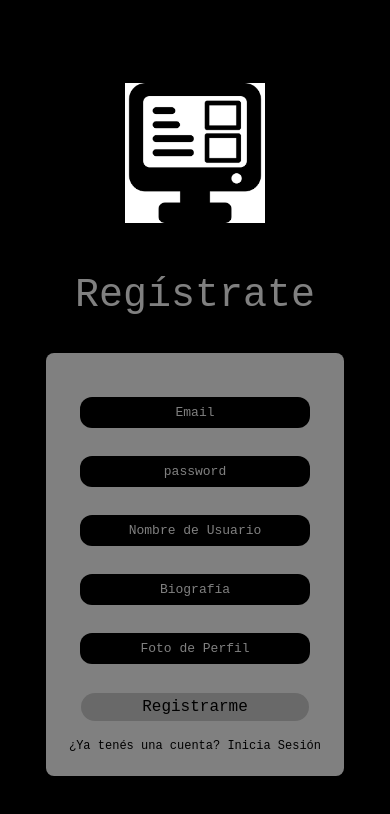
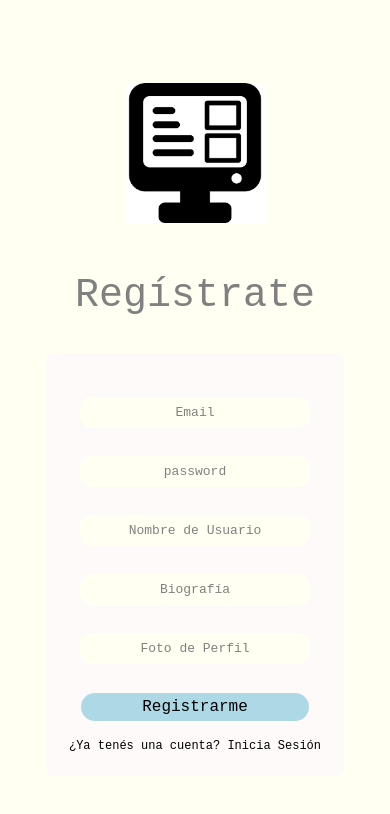
Before and after one commit to nachoojeda/finalProg3, a React Native app: screen /Home in a window 390 px wide. Shown: the top 814 px of the page. Built offline with nearby package versions, Linux system fonts and the light colour scheme.

Commit message:
agregando estilos

```diff
--- a/src/components/Camara/Camara.js
+++ b/src/components/Camara/Camara.js
@@ -3,6 +3,7 @@ import React, { Component } from 'react'
 import {Camera} from 'expo-camera'
 import { TouchableOpacity } from 'react-native-web'
 import {storage} from '../../firebase/config'
+
 
 
 class Camara extends Component {
@@ -65,8 +66,8 @@ class Camara extends Component {
                 type={Camera.Constants.Type.back}
                 ref={metodos => this.metodosCamara = metodos}
                 />
-                <TouchableOpacity onPress={ () => this.tomarFoto()}>
-                    <Text>tomar foto</Text>
+                <TouchableOpacity style={styles.texto} onPress={ () => this.tomarFoto()}>
+                <Text style={styles.boton}>Shoot</Text>
                 </TouchableOpacity>
             </>
             : this.state.mostrarCamara === false && this.state.fotoUri != '' ?
@@ -76,12 +77,12 @@ class Camara extends Component {
                 style={styles.image}
                 />
                 <TouchableOpacity onPress={()=> this.aceptarImagen()}>
-                    <Text>
+                    <Text style={styles.boton}>
                         Aceptar imagen
                     </Text>
                 </TouchableOpacity>
                 <TouchableOpacity  onPress={()=> this.rechazarImagen()}>
-                    <Text>
+                    <Text style={styles.boton}>
                         Rechazar imagen
                     </Text>
                 </TouchableOpacity>
@@ -95,115 +96,31 @@ class Camara extends Component {
 
 const styles = StyleSheet.create({
     container:{
-        flex:1
+        height:500,
     },
     camarabody:{
-        height:50,
-        width:300
+        height:500,
+        width: 500
     },
     image:{
-        height:100,
-        width: 300
+        height:500,
+        width: 500
 
-    }
+    } ,
+    texto:{
+        alignItems: 'center',
+        justifyContent: 'center'
+    },
+    boton:{
+        fontFamily: 'monospace',
+        fontSize: 16,
+        margin: 15,
+        backgroundColor: 'rgb(173, 216, 230)',
+        borderRadius: 20,
+        textAlign: 'center',
+        padding: 5
+
+    },
 })
 
 export default Camara
-
-// import { Text, View, StyleSheet, Image } from 'react-native'
-// import React, { Component } from 'react'
-// import { Camera } from 'expo-camera'
-// import { TouchableOpacity } from 'react-native-web'
-
-// class Camara extends Component {
-
-//   constructor() {
-//     super()
-//     this.metodosCamara = null
-//     this.state = {
-//       showCamara: false,
-//       fotoUri: ''
-//     }
-//   }
-//   componentDidMount() {
-//     Camera.requestCameraPermissionsAsync()
-//       .then(() => {
-//         this.setState({
-//           showCamara: true
-//         })
-//       })
-//       .catch(err => console.log(err))
-//   }
-
-//   picture() {
-//     this.metodosCamara.takePictureAsync()
-//       .then(foto => this.setState({ fotoUri: foto.fotoUri , showCamara: false }))
-
-//       .catch(err => console.log(err))
-//   }
-
-// //   aceptarImagen(){
-// //     fetch(this.state.fotoUri)
-// //     .then(imagenEnBinario => imagenEnBinario.blob())
-// //     .then(imagen => {
-// //         const ref = storage.ref(`fotos/${Date.now()}.jpg`)
-// //         ref.put(imagen)
-// //         .then(()=> {
-// //             ref.getDownloadURL()
-// //             .then((url)=> this.props.cuandoSubaLaImagen(url))
-// //             .catch(err => console.log(err))
-// //         })
-
-// //     })
-// //     .catch(err => console.log(err))
-// // }
-
-// // rechazarImagen(){
-
-// // }
-
-//   render() {
-//     return (
-//       <View style={styles.container}>
-//         {
-//           this.state.showCamara ?
-//             <>
-//               <Camera
-//               style={styles.camaraBody}
-//                 type={Camera.Constants.Type.back}
-//                 ref={metodos => this.metodosCamara = metodos} />
-//               <TouchableOpacity onPress={() => this.picture()} >
-//                 <Text>Shoot</Text>
-//               </TouchableOpacity>
-//             </>
-//             :
-//             this.state.showCamara === false && this.state.fotoUri != '' ?
-//               <View>
-//                 <Image
-//                 source={{uri:this.state.fotoUri}}
-//                 style={styles.imagen}
-//                 />
-
-
-//               </View>
-//               :
-//               <Text> No tengo permiso</Text>
-//         }
-
-
-//       </View>
-//     )
-//   }
-// }
-// const styles = StyleSheet.create({
-//   container: {
-//     flex: 1
-//   },
-//   camaraBody: {
-//     height: 500
-//   } ,
-//   imagen: {
-//     height: 200
-//   }
-// })
-// export default Camara
--- a/src/components/Posteo/Posteo.js
+++ b/src/components/Posteo/Posteo.js
@@ -61,7 +61,7 @@ class Posteo extends Component {
 
   render() {
     return (
-      <View>
+      <View style={styles.contenedor}>
         <TouchableOpacity onPress={()=> this.props.navigation.navigate(
         'HomeNavigation',
         {
@@ -71,13 +71,13 @@ class Posteo extends Component {
           }
         }
       )}>
-        <Text> Posteo de : {this.props.data.owner}</Text>
+        <Text style={styles.texto}> Posteo de : {this.props.data.owner}</Text>
       </TouchableOpacity>
         <Image style={styles.image}
                          source={{uri:this.props.data.foto}}
                          resizeMode='contain'/>
 
-        <Text>{this.props.data.description}</Text>
+        <Text style={styles.texto}>"{this.props.data.description}"</Text>
 
        <View>
        {/* <Text>{this.state.likeCount}</Text>  */}
@@ -98,7 +98,7 @@ class Posteo extends Component {
             'Comment',
             {id:this.props.id}
             )}>
-            <Text>Agregar comentario</Text>
+            <Text style={styles.boton}> Agregar comentario</Text>
           </TouchableOpacity>
         </View>
 
@@ -116,6 +116,35 @@ const styles = StyleSheet.create({
 
  }
 
+ ,
+
+ contenedor:{
+  flex:3,
+  backgroundColor: 'rgb(255,255,242)',
+  alignItems: 'center',
+  justifyContent: 'center',
+  margin: 30
+}
+,
+texto:{
+  backgroundColor: 'rgb(255,255,242)',
+  fontFamily: 'monospace',
+  fontSize: 20,
+  textAlign: 'center',
+  color: 'rgb(128, 128, 128)',
+
+
+},
+boton:{
+  fontFamily: 'monospace',
+  fontSize: 16,
+  margin: 10,
+  backgroundColor: 'rgb(173, 216, 230)',
+  borderRadius: 20,
+  textAlign: 'center',
+  padding: 5
+
+},
 })
 
 export default Posteo
--- a/src/screens/Home/Home.js
+++ b/src/screens/Home/Home.js
@@ -64,13 +64,14 @@ const styles = StyleSheet.create({
   container1:{
     flex:1,
     justifyContent:'center',
-    alignItems:'center'
+    alignItems:'center',
+    backgroundColor: 'rgb(255,255,242)'
   },
   container2:{
     flex:3
   },
   container3:{
-    flex:5
+    flex:6
   },
   image:{
     height:300
--- a/src/screens/Login/login.js
+++ b/src/screens/Login/login.js
@@ -101,7 +101,7 @@ const styles = StyleSheet.create({
 
     contenedor:{
         flex:1,
-        backgroundColor: 'rgb(0,0,0)',
+        backgroundColor: 'rgb(255,255,242)',
         alignItems: 'center',
         justifyContent: 'center'
     },
@@ -115,7 +115,7 @@ const styles = StyleSheet.create({
     },
 
     formulario:{
-        backgroundColor: 'rgb(128, 128, 128)',
+        backgroundColor: 'rgb(255,250,250)',
         borderRadius: 8,
         padding: 20
 
@@ -129,7 +129,7 @@ const styles = StyleSheet.create({
     },
 
     texto:{
-        backgroundColor: 'rgb(0,0,0)',
+        backgroundColor: 'rgb(255,255,242)',
         fontFamily: 'monospace',
         fontSize: 13,
         margin: 14,
@@ -144,7 +144,7 @@ const styles = StyleSheet.create({
         fontFamily: 'monospace',
         fontSize: 16,
         margin: 15,
-        backgroundColor: 'rgb(105,105,105)',
+        backgroundColor: 'rgb(173, 216, 230)',
         borderRadius: 20,
         textAlign: 'center',
         padding: 5
@@ -155,7 +155,7 @@ const styles = StyleSheet.create({
         fontFamily: 'monospace',
         fontSize: 16,
         margin: 15,
-        backgroundColor: 'rgb(105,105,105)',
+        backgroundColor: 'rgb(173, 216, 230)',
         borderRadius: 20,
         textAlign: 'center',
         padding: 5
--- a/src/screens/Post/Post.js
+++ b/src/screens/Post/Post.js
@@ -72,7 +72,10 @@ import Camara from '../../components/Camara/Camara'
 
 const styles = StyleSheet.create({
     container:{
-    flex: 1
+    flex: 1 ,
+    backgroundColor: 'rgb(255,255,242)',
+        alignItems: 'center',
+        justifyContent: 'center'
     },
     camaraBody:{
         height: 100
--- a/src/screens/Register/Register.js
+++ b/src/screens/Register/Register.js
@@ -133,7 +133,7 @@ registrarUsuario(email,pass, userName, bio, foto){
 
         contenedor:{
             flex:1,
-            backgroundColor: 'rgb(0,0,0)',
+            backgroundColor: 'rgb(255,255,242)',
             alignItems: 'center',
             justifyContent: 'center'
         },
@@ -147,7 +147,7 @@ registrarUsuario(email,pass, userName, bio, foto){
         },
 
         formulario:{
-            backgroundColor: 'rgb(128, 128, 128)',
+            backgroundColor: 'rgb(255,250,250)',
             borderRadius: 8,
             padding: 20
 
@@ -161,7 +161,7 @@ registrarUsuario(email,pass, userName, bio, foto){
         },
 
         texto:{
-            backgroundColor: 'rgb(0,0,0)',
+            backgroundColor: 'rgb(255,255,242)',
             fontFamily: 'monospace',
             fontSize: 13,
             margin: 14,
@@ -176,7 +176,7 @@ registrarUsuario(email,pass, userName, bio, foto){
             fontFamily: 'monospace',
             fontSize: 16,
             margin: 15,
-            backgroundColor: 'rgb(105,105,105)',
+            backgroundColor: 'rgb(173, 216, 230)',
             borderRadius: 20,
             textAlign: 'center',
             padding: 5
@@ -187,7 +187,7 @@ registrarUsuario(email,pass, userName, bio, foto){
             fontFamily: 'monospace',
             fontSize: 16,
             margin: 15,
-            backgroundColor: 'rgb(105,105,105)',
+            backgroundColor: 'rgb(173, 216, 230)',
             borderRadius: 20,
             textAlign: 'center',
             padding: 5
```
